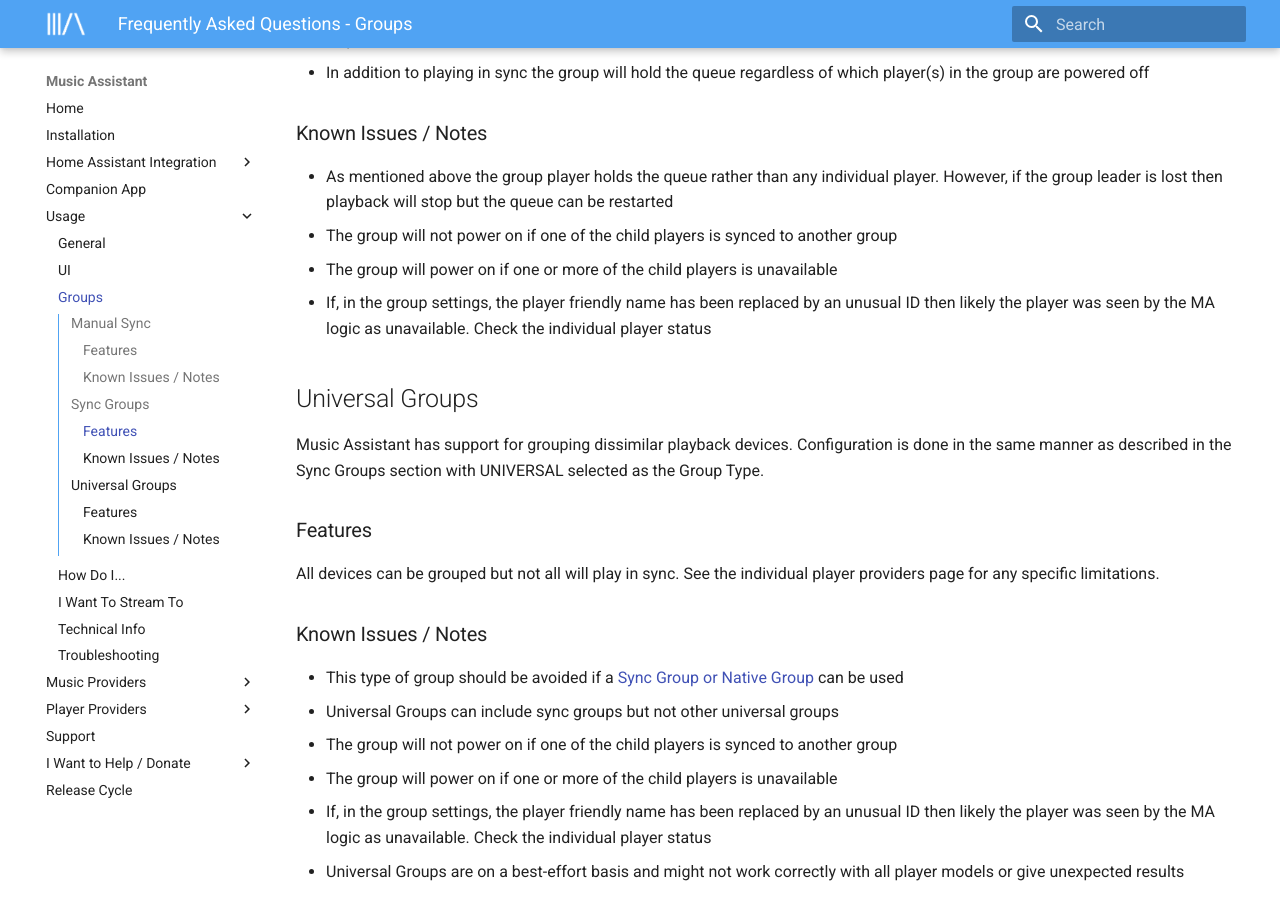
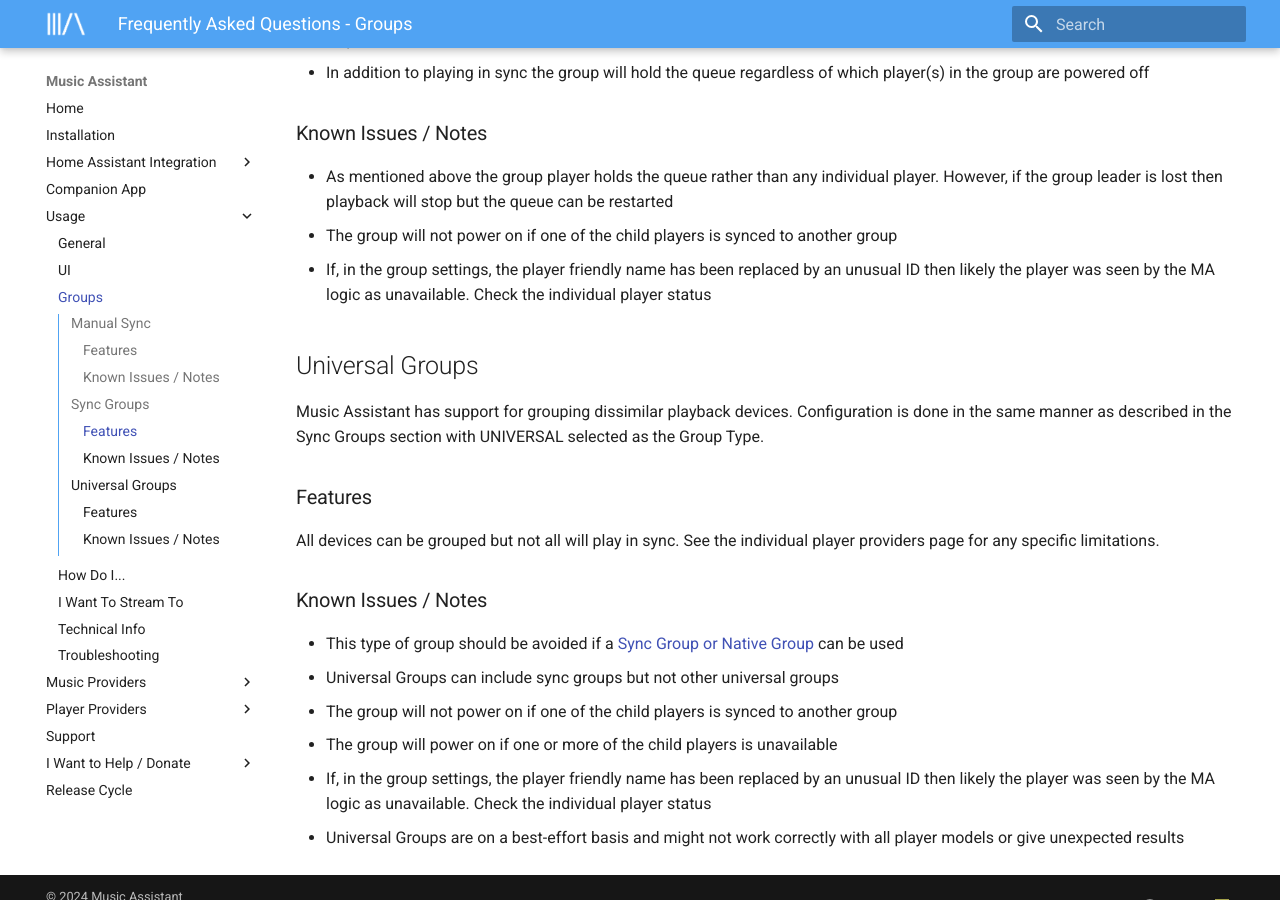
Before and after one commit to pwbriggs/music-assistant.github.io, an MkDocs documentation site: the page built from docs/faq/groups.md, in a window 1280 px wide and 900 px high, scrolled down 1559 px. Built offline with MkDocs 1.6.1 and Material for MkDocs 9.7.7, drawn with Linux system fonts in a browser that asks for light colours.

Commit message:
Update docs/faq/groups.md
Co-authored-by: Marcel van der Veldt <m.vanderveldt@outlook.com>

```diff
--- a/docs/faq/groups.md
+++ b/docs/faq/groups.md
@@ -46,7 +46,6 @@
 
 - As mentioned above the group player holds the queue rather than any individual player. However, if the group leader is lost then playback will stop but the queue can be restarted
 - The group will not power on if one of the child players is synced to another group
-- The group will power on if one or more of the child players is unavailable
 - If, in the group settings, the player friendly name has been replaced by an unusual ID then likely the player was seen by the MA logic as unavailable. Check the individual player status
 
 ## Universal Groups
```
